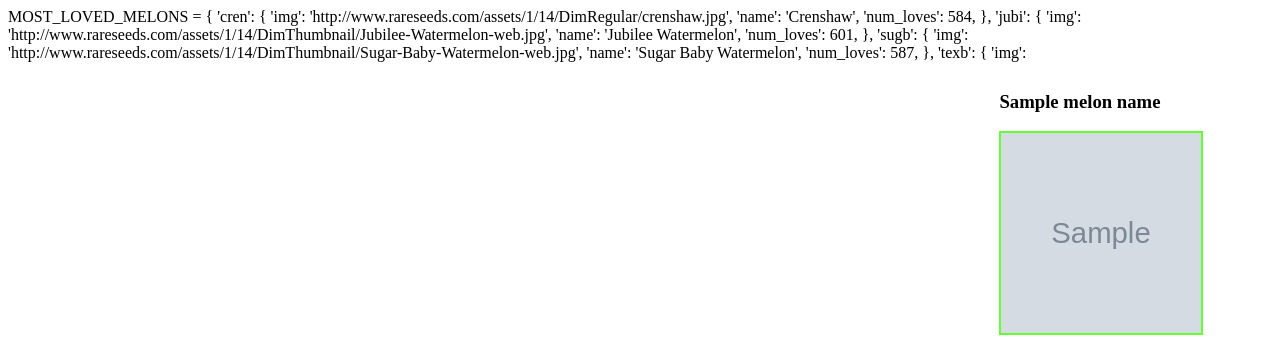
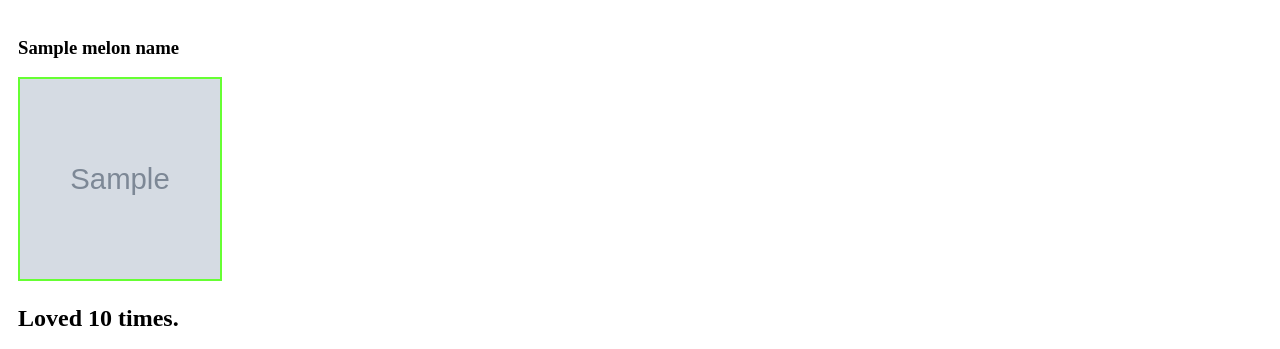
Before and after one commit to CalBearsGrad/skills-flask-CalBearsGrad, a Flask app: template templates/top-melons.html in a window 1280 px wide. Shown: the top 349 px of the page. Run offline with Flask 2, Linux system fonts and the light colour scheme; the template is opened without the code that fills it: most values are stand-ins (such as "Sample title", 1, 10 or a date in 2020); grey boxes marked "Sample" are stand-in pictures.

Commit message:
Fixing Top-Melons

```diff
--- a/templates/top-melons.html
+++ b/templates/top-melons.html
@@ -1,25 +1,3 @@
-MOST_LOVED_MELONS = {
-    'cren': {
-        'img': 'http://www.rareseeds.com/assets/1/14/DimRegular/crenshaw.jpg',
-        'name': 'Crenshaw',
-        'num_loves': 584,
-    },
-    'jubi': {
-        'img': 'http://www.rareseeds.com/assets/1/14/DimThumbnail/Jubilee-Watermelon-web.jpg',
-        'name': 'Jubilee Watermelon',
-        'num_loves': 601,
-    },
-    'sugb': {
-        'img': 'http://www.rareseeds.com/assets/1/14/DimThumbnail/Sugar-Baby-Watermelon-web.jpg',
-        'name': 'Sugar Baby Watermelon',
-        'num_loves': 587,
-    },
-    'texb': {
-        'img': 'http://www.rareseeds.com/assets/1/14/DimThumbnail/Texas-Golden-2-Watermelon-web.jpg',
-        'name': 'Texas Golden Watermelon',
-        'num_loves': 598,
-    },
-}
 
 <!DOCTYPE html>
 <html>
```
